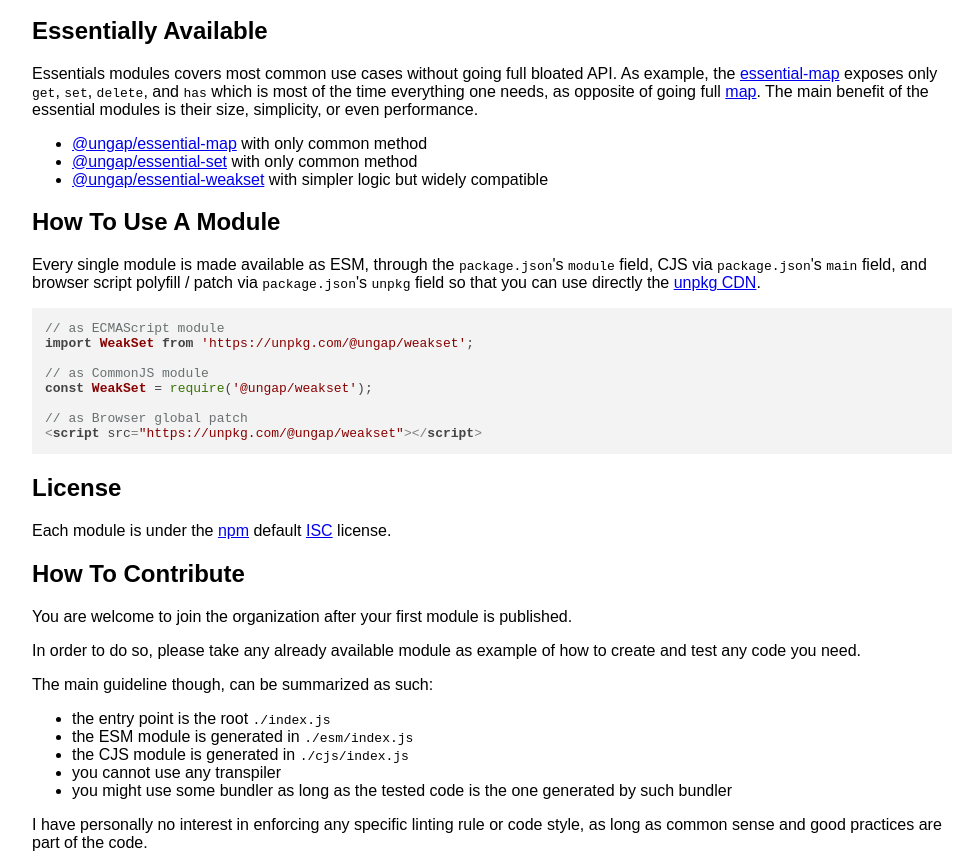
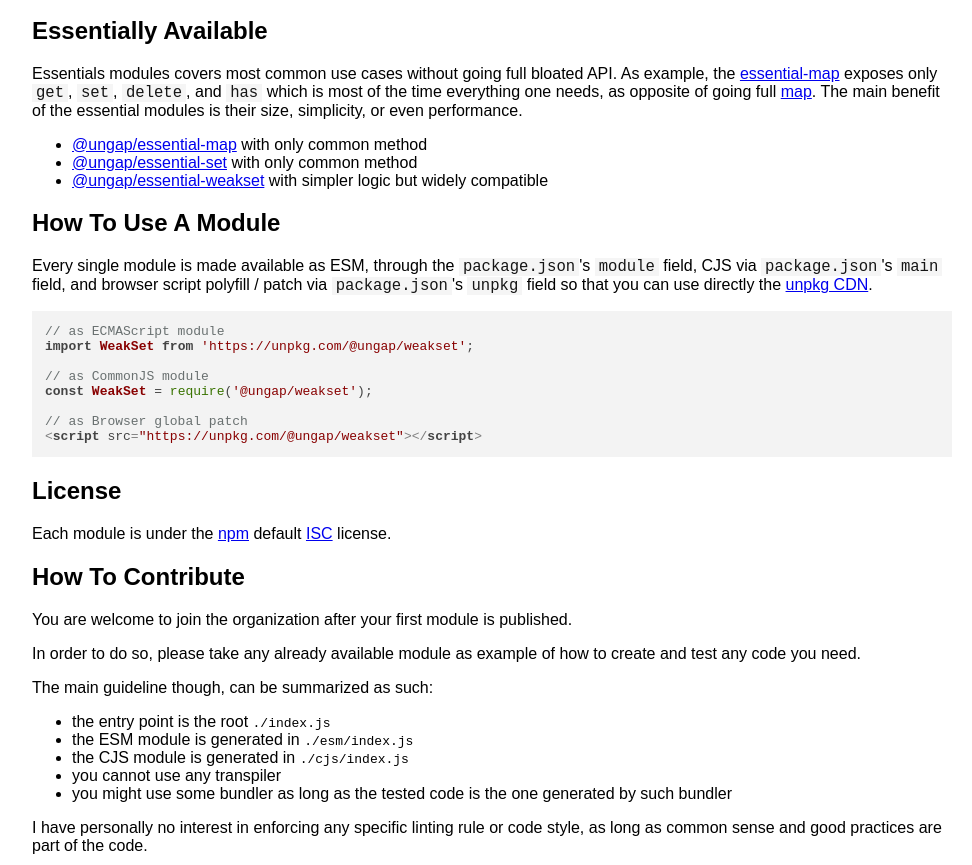
Before and after one commit to ungap/ungap.github.io, a website: page index.html in a window 1280 px wide. Shown: the part 1138-2003 px from the top of the page, without its empty margins (148-1120 px from the left). Drawn offline with nearby package versions, Linux system fonts and the light colour scheme.

```diff
--- a/css/index.css
+++ b/css/index.css
@@ -40,6 +40,13 @@
   max-width: 100%;
 }
 
+p > code {
+  font-size: 1.2em;
+  background-color: #f5f5f5;
+  color: #151515;
+  padding: 0 4px;
+}
+
 @media (min-width: 360px) {
   h1 + p:before {
     content: '[';
```
